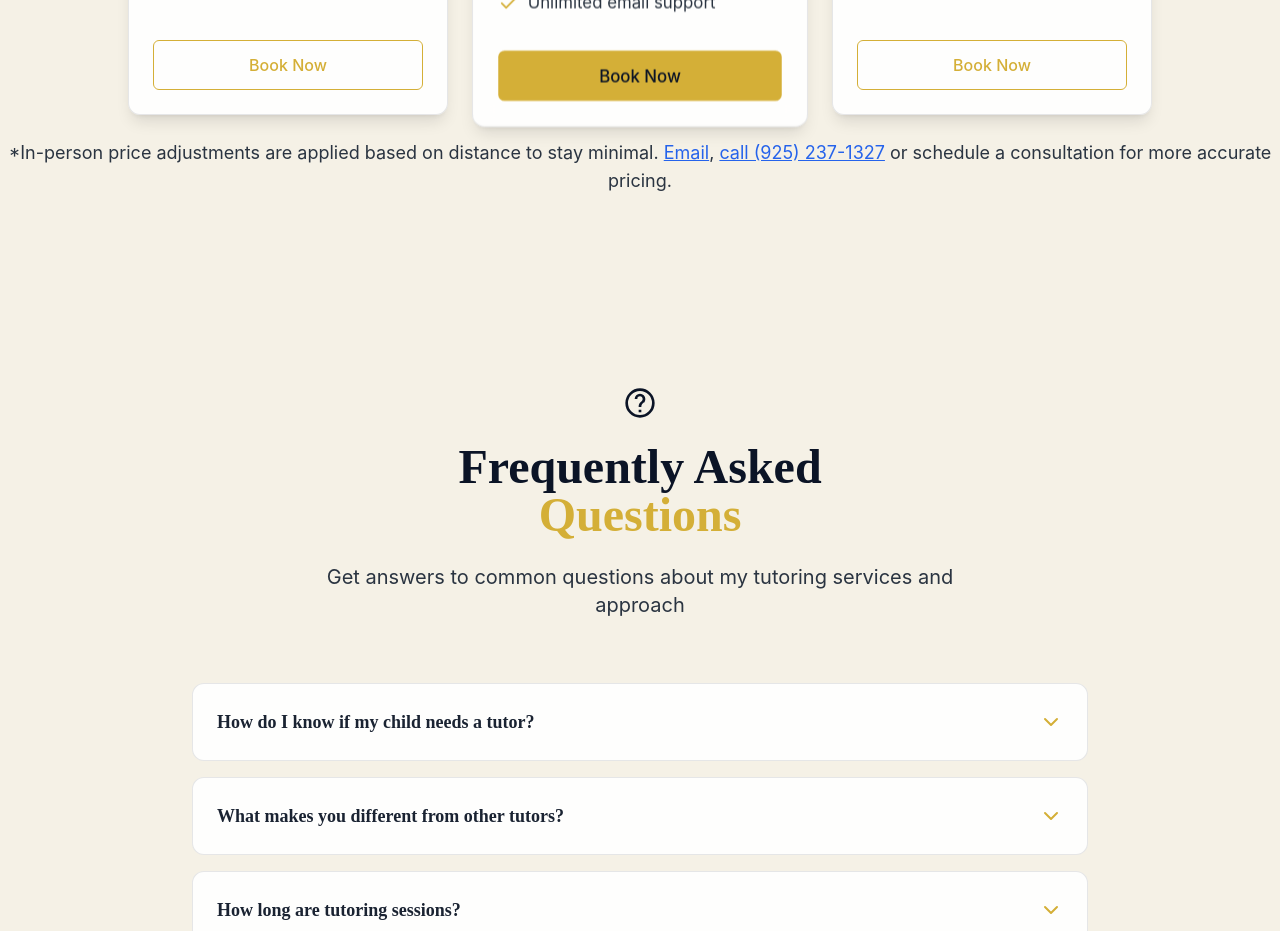
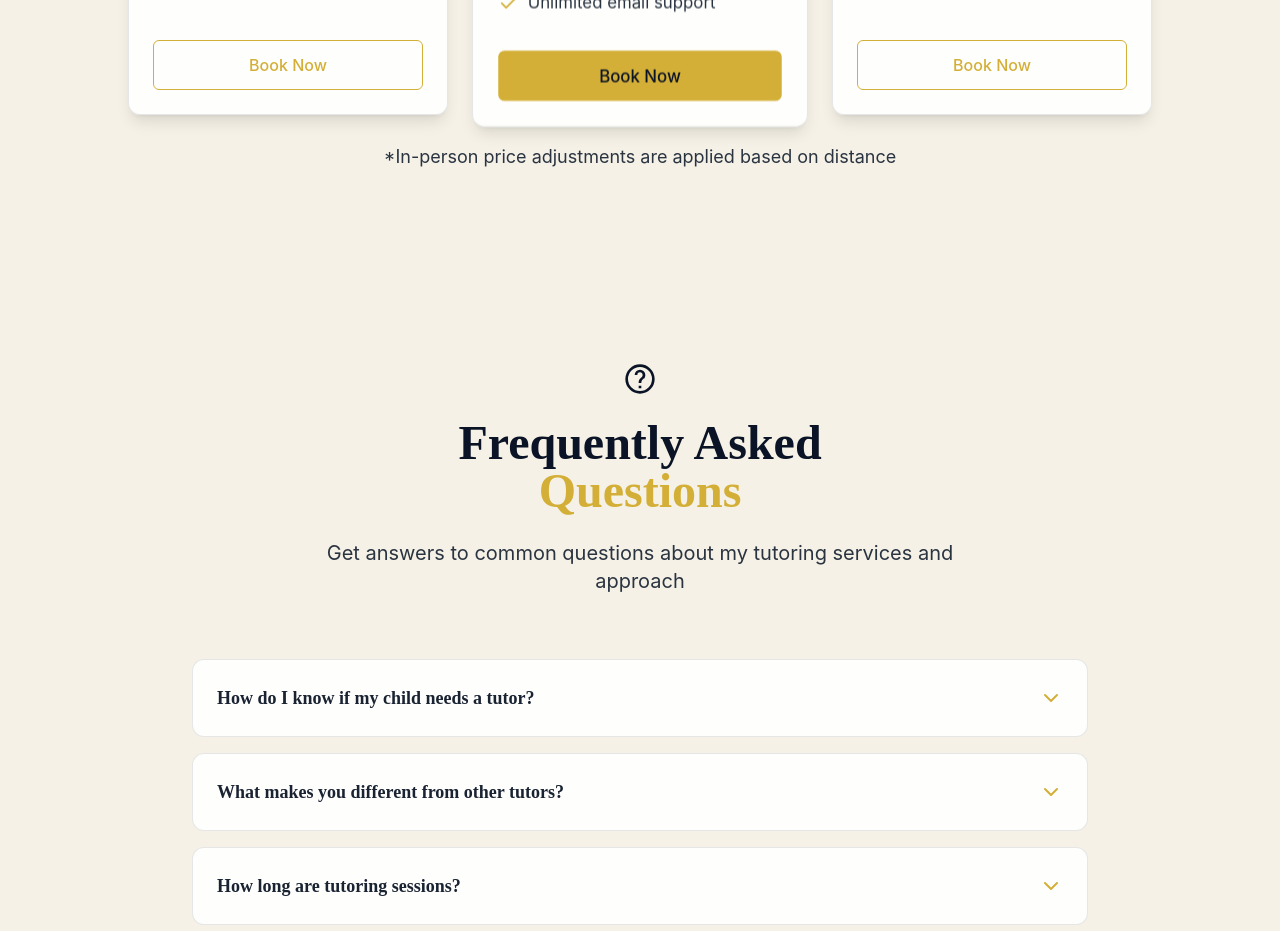
Before and after one commit to kian-m/template-web-ui, a Next.js app: page / in a window 1280 px wide. Shown: the part 5260-6191 px from the top of the page. Built offline with nearby package versions, Linux system fonts and the light colour scheme.

Commit message:
adjustments

```diff
--- a/src/components/Footer.tsx
+++ b/src/components/Footer.tsx
@@ -38,7 +38,7 @@ export default function Footer () {
                             </div>
                             <div className="flex items-center space-x-3">
                                 <Mail className="w-5 h-5 text-academic-gold" />
-                                <a href="mailto:tutor@thebayareatutor.com" className="hover:text-academic-gold transition-colors font-medium">
+                                <a href="mailto:amir@thebayareatutor.com" className="hover:text-academic-gold transition-colors font-medium">
                                     tutor@thebayareatutor.com
                                 </a>
                             </div>
--- a/src/components/Pricing.tsx
+++ b/src/components/Pricing.tsx
@@ -20,6 +20,7 @@ export default function Pricing () {
           ))}
         </div>
       </div>
-        <p className="pt-2 text-center text-lg text-academic-medium-blue dark:text-academic-off-white mt-4">*In-person price adjustments are applied based on distance to stay minimal. <a href="mailto:amir@thebayareatutor.com" className="text-blue-600 hover:text-blue-800 underline">Email</a>, <a href="tel:+19252371327" className="text-blue-600 hover:text-blue-800 underline">call (925) 237-1327</a> or schedule a consultation for more accurate pricing.</p>    </section>
+        <p className="pt-3 text-center text-lg text-academic-medium-blue dark:text-academic-off-white mt-4">*In-person price adjustments are applied based on distance</p>
+    </section>
   )
 }
```
